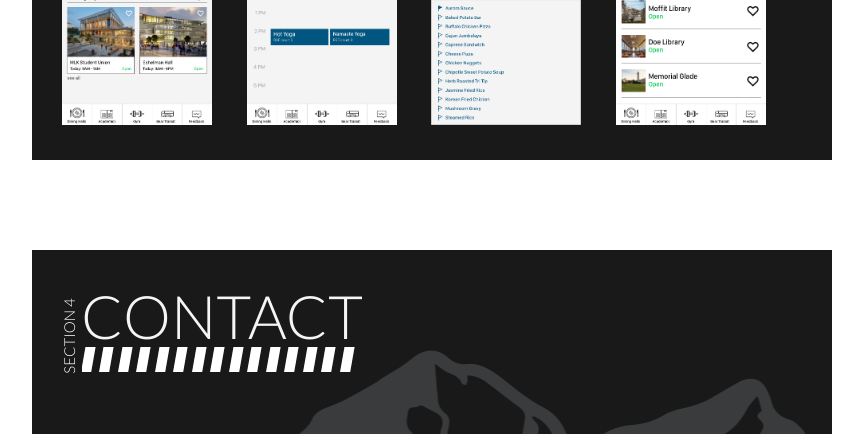
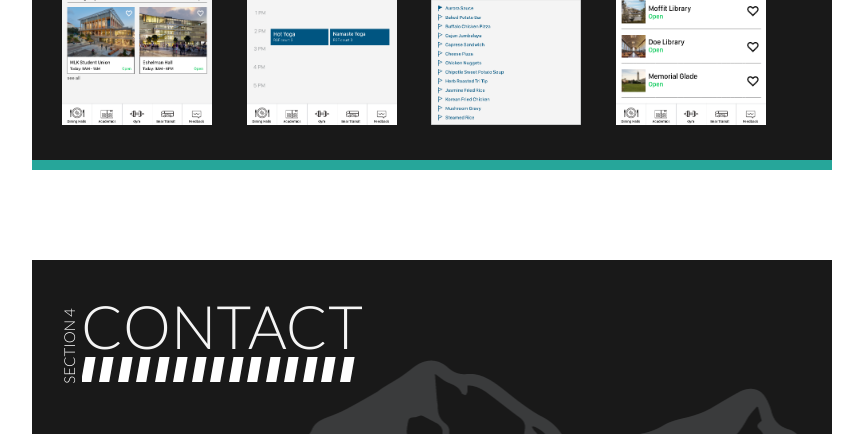
Before and after one commit to Justinzh1/justinzh.in, a plain HTML site: page docs/index.html in a window 1280 px wide. Shown: the part 2413-2847 px from the top of the page, without its empty margins (208-1071 px from the left). Drawn offline with nearby package versions, Linux system fonts and the light colour scheme.

Commit message:
added a bottom line

```diff
--- a/docs/index.html
+++ b/docs/index.html
@@ -484,6 +484,7 @@
               </figure>
             </div>
         </div>
+        <div class="bottom"></div>
     </div>
 
     <div class="terminal">
```
